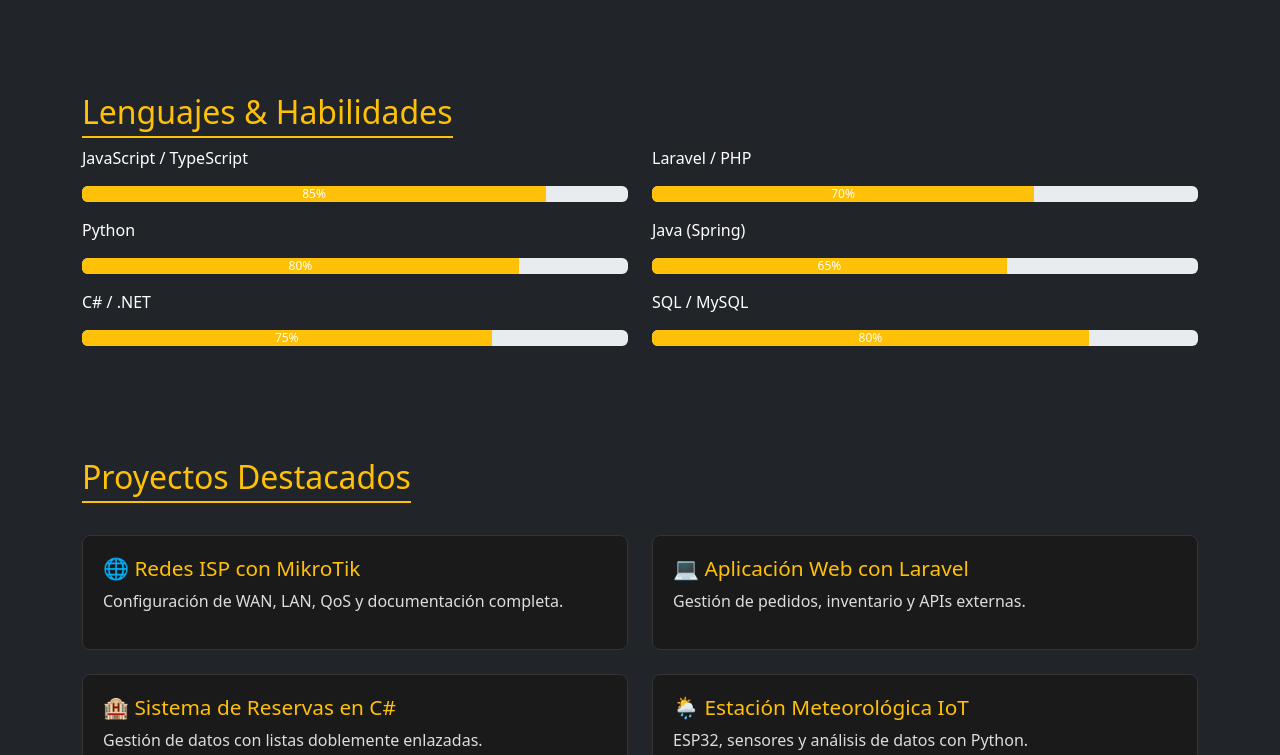
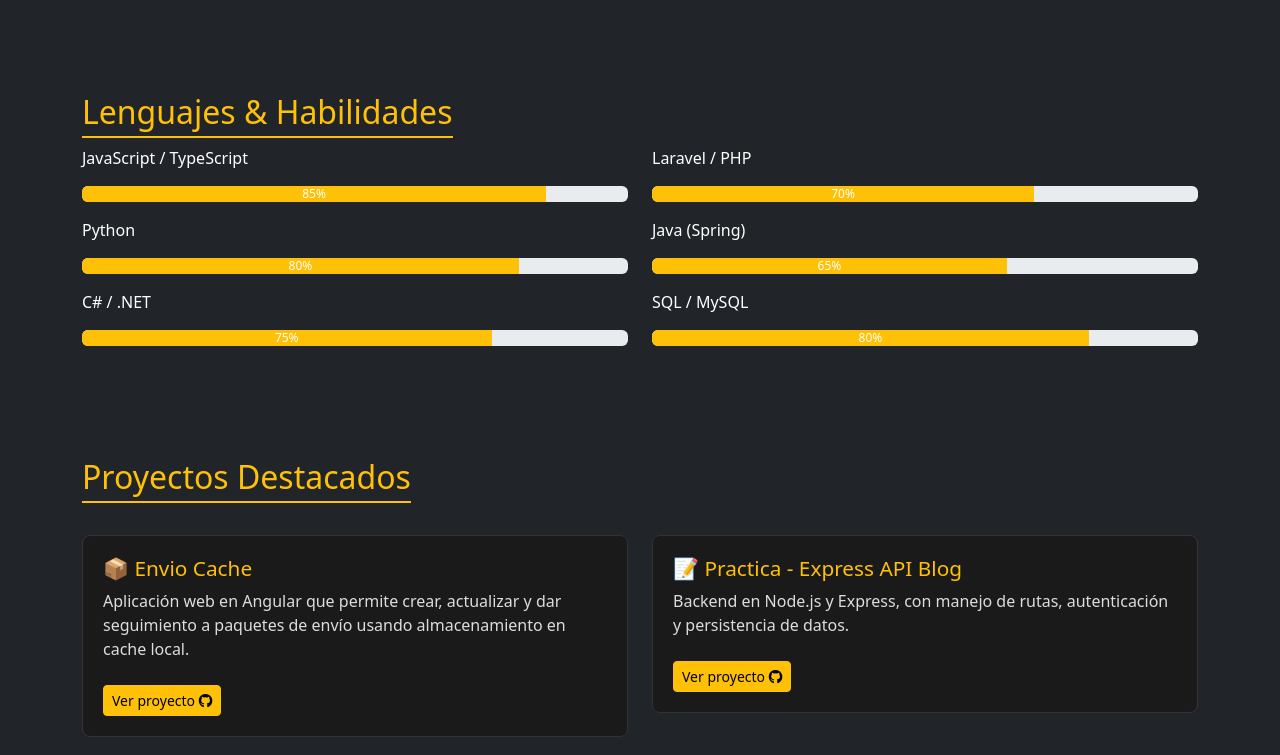
Before and after one commit to Defiilol11/byme, a plain HTML site: page index.html in a window 1280 px wide. Shown: the part 2045-2800 px from the top of the page. Drawn offline with nearby package versions, Linux system fonts and the light colour scheme.

Commit message:
Update project links and add new projects section

```diff
--- a/index.html
+++ b/index.html
@@ -57,8 +57,8 @@
     <nav class="navbar navbar-expand-lg navbar-dark bg-black fixed-top">
         <div class="container">
             <a class="navbar-brand text-warning" href="#">Carlos Taracena</a>
-            <a class="navbar-brand" href="https://github.com/Defiilol11/Express-API-blog">
-                Practica - Express API Blog <i class="fab fa-github fa-lg text-white"></i>
+            <a class="navbar-brand" href="https://github.com/Defiilol11/Envio_Cache">
+                Practica - Envio Cache <i class="fab fa-github fa-lg text-white"></i>
             </a>
             <button class="navbar-toggler" type="button" data-bs-toggle="collapse" data-bs-target="#menu">
                 <span class="navbar-toggler-icon"></span>
@@ -191,24 +191,53 @@
    <section id="projects" class="container py-5">
     <h2 class="text-warning">Proyectos Destacados</h2>
     <div class="row mt-4">
+        <!-- Proyecto 1: Envio_Cache -->
+        <div class="col-md-6 mb-4">
+            <div class="project-card">
+                <h5>📦 Envio Cache</h5>
+                <p>Aplicación web en Angular que permite crear, actualizar y dar seguimiento a paquetes de envío usando almacenamiento en cache local.</p>
+                <a href="https://github.com/Defiilol11/Envio_Cache" target="_blank" class="btn btn-warning btn-sm mt-2">
+                    Ver proyecto <i class="fab fa-github"></i>
+                </a>
+            </div>
+        </div>
+
+        <!-- Proyecto 2: Express API Blog -->
+        <div class="col-md-6 mb-4">
+            <div class="project-card">
+                <h5>📝 Practica - Express API Blog</h5>
+                <p>Backend en Node.js y Express, con manejo de rutas, autenticación y persistencia de datos.</p>
+                <a href="https://github.com/Defiilol11/Express-API-blog" target="_blank" class="btn btn-warning btn-sm mt-2">
+                    Ver proyecto <i class="fab fa-github"></i>
+                </a>
+            </div>
+        </div>
+
+        <!-- Proyecto 3: Redes ISP con MikroTik -->
         <div class="col-md-6 mb-4">
             <div class="project-card">
                 <h5>🌐 Redes ISP con MikroTik</h5>
                 <p>Configuración de WAN, LAN, QoS y documentación completa.</p>
             </div>
         </div>
+
+        <!-- Proyecto 4: Aplicación Web con Laravel -->
         <div class="col-md-6 mb-4">
             <div class="project-card">
                 <h5>💻 Aplicación Web con Laravel</h5>
                 <p>Gestión de pedidos, inventario y APIs externas.</p>
             </div>
         </div>
+
+        <!-- Proyecto 5: Sistema de Reservas en C# -->
         <div class="col-md-6 mb-4">
             <div class="project-card">
                 <h5>🏨 Sistema de Reservas en C#</h5>
                 <p>Gestión de datos con listas doblemente enlazadas.</p>
             </div>
         </div>
+
+        <!-- Proyecto 6: Estación Meteorológica IoT -->
         <div class="col-md-6 mb-4">
             <div class="project-card">
                 <h5>🌦️ Estación Meteorológica IoT</h5>
```
Lines whose indentation alone changed are shown as unchanged.
